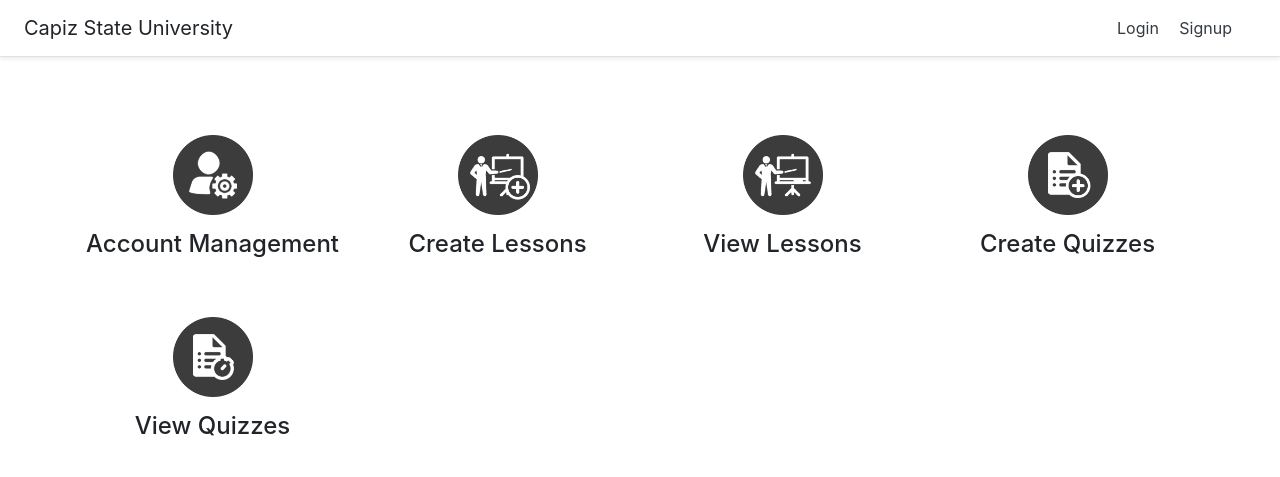
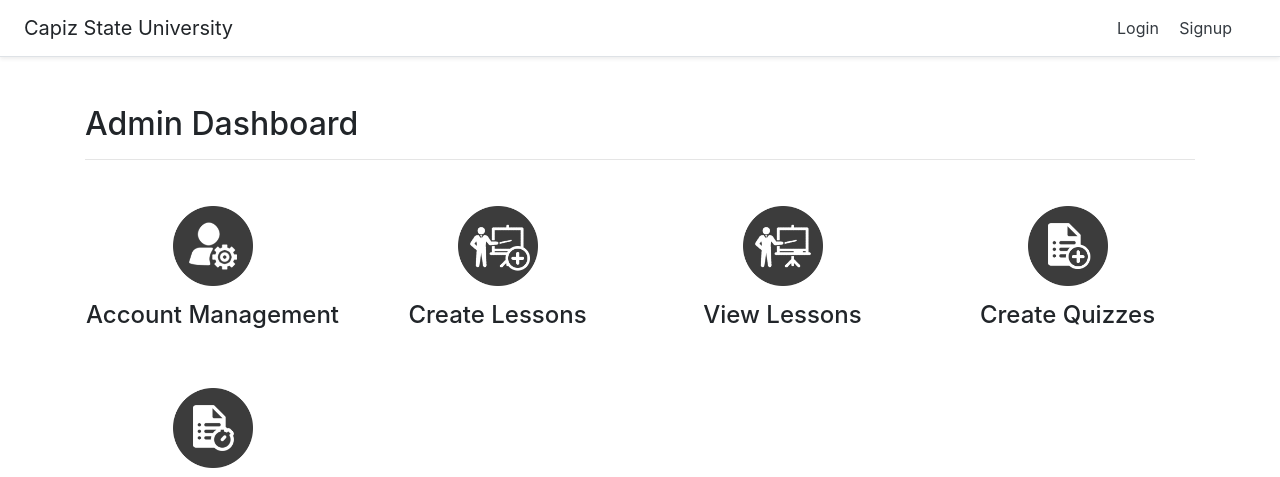
Before and after one commit to projectvelox/caipl, a PHP site: page /admin-dashboard.php in a window 1280 px wide. Shown: the top 477 px of the page. Run offline with PHP 8.4, Linux system fonts and the light colour scheme.

Commit message:
admin dashboard ui changes

```diff
--- a/admin-dashboard.php
+++ b/admin-dashboard.php
@@ -11,6 +11,7 @@
   <?php include 'view/partials/navbar.php'?>
 
   <div class="container mt-5">
+    <h2>Admin Dashboard</h2><hr>
     <div class="row">
       <div class="col-xs-6 col-md-3 caipl-dashboard-icons">
         <img src="assets/images/icons/account-management.png">
--- a/assets/css/style.css
+++ b/assets/css/style.css
@@ -18,6 +18,8 @@ html, body, .caipl-background {
 	padding: 10px;
 	margin-bottom: 5px;
 }
+
+.caipl-dashboard-icons img:hover { transform: scale(1.1); }
 
 .caipl-header {
 	border-bottom: 1px solid #f3f3f3;
```
